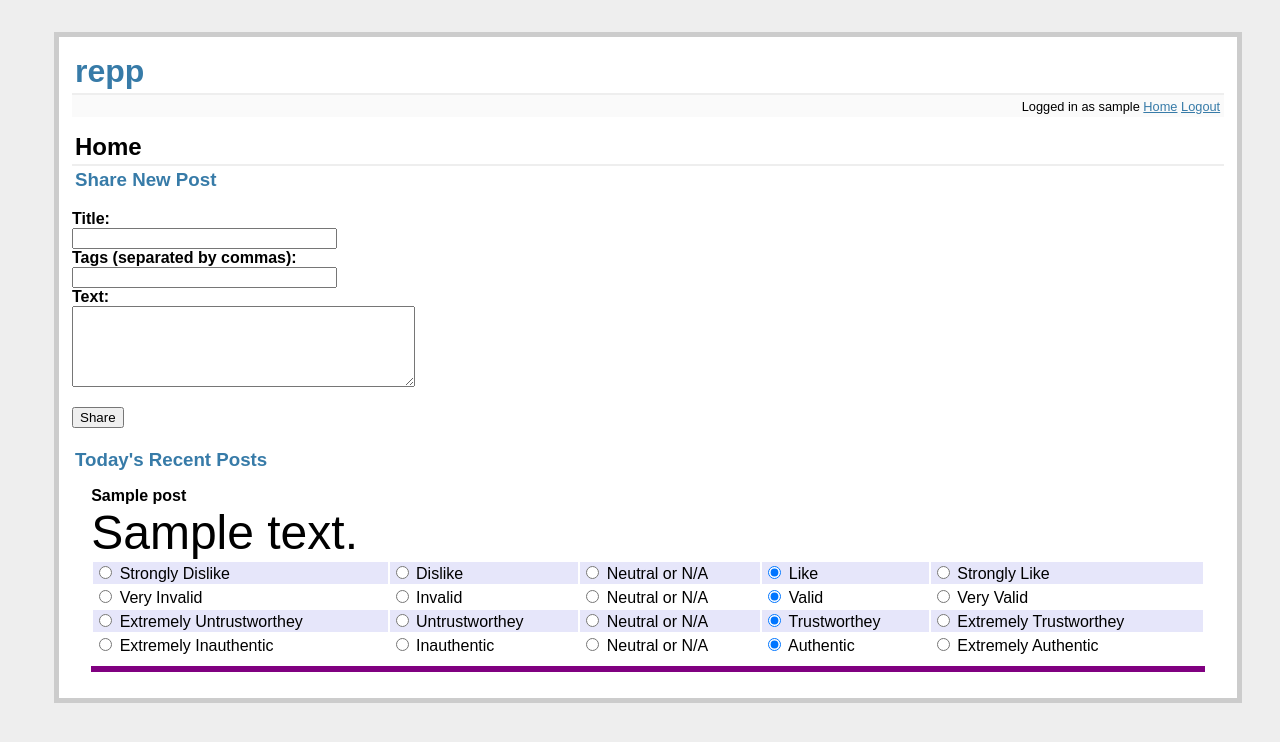
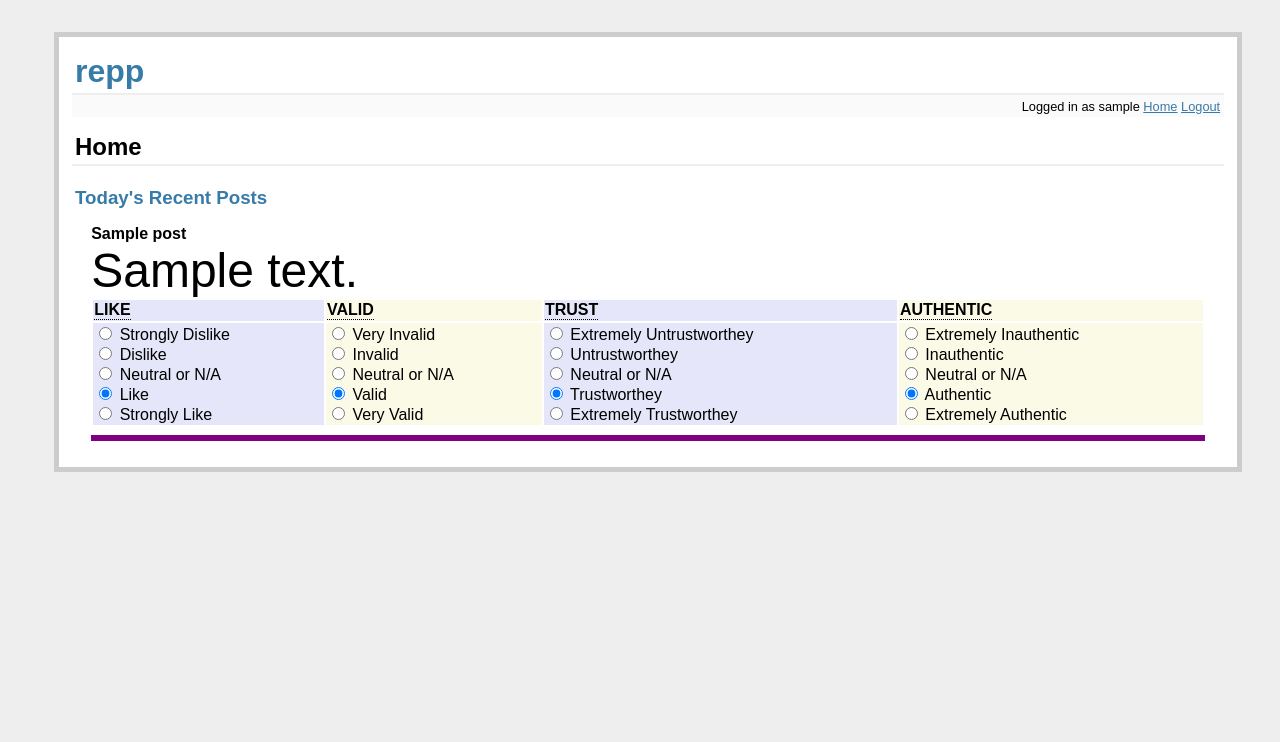
Before and after one commit to repp-dev/repp, a Flask app: template blog/templates/index.html in a window 1280 px wide. Shown: the top 742 px of the page. Run offline with Flask 2, Linux system fonts and the light colour scheme; the visitor is signed in with stand-in values (Sample User, id 1); the template is opened without the code that fills it: most values are stand-ins (such as "Sample title", 1, 10 or a date in 2020); some libraries are stand-ins or nearby versions.

Commit message:
tooltips and radio selectors

```diff
--- a/blog/__init__.py
+++ b/blog/__init__.py
@@ -1,6 +1,6 @@
 from .views import app
 from .models import graph
 
-graph.schema.create_uniqueness_constraint("User", "username")
-graph.schema.create_uniqueness_constraint("Tag", "name")
-graph.schema.create_uniqueness_constraint("Post", "id")
+#graph.schema.create_uniqueness_constraint("User", "username")
+#graph.schema.create_uniqueness_constraint("Tag", "name")
+#graph.schema.create_uniqueness_constraint("Post", "id")
--- a/blog/templates/display_posts.html
+++ b/blog/templates/display_posts.html
@@ -3,6 +3,32 @@
     <script type=text/javascript>
          $SCRIPT_ROOT = {{ request.script_root|tojson|safe }};
     </script>
+
+<style>
+.tooltip {
+    position: relative;
+    display: inline-block;
+    border-bottom: 1px dotted black;
+}
+
+.tooltip .tooltiptext {
+    visibility: hidden;
+    width: 300px;
+    background-color: black;
+    color: #fff;
+    text-align: center;
+    border-radius: 6px;
+    padding: 5px 0;
+
+    /* Position the tooltip */
+    position: absolute;
+    z-index: 1;
+}
+
+.tooltip:hover .tooltiptext {
+    visibility: visible;
+}
+</style>
 
   {% for row in posts %}
     <li>
@@ -15,13 +41,35 @@
     	<br>
 
     <table style="width:100%">
-      <tr style="background-color:#E6E6FA">
+  <tr>
+
+    <th style="background-color:#E6E6FA"><div class="tooltip">LIKE
+      <span class="tooltiptext">Sed ut perspiciatis unde omnis iste natus error sit voluptatem accusantium doloremque laudantium, totam rem aperiam, eaque ipsa quae ab illo inventore veritatis et quasi architecto beatae vitae dicta sunt explicabo. Nemo enim ipsam voluptatem quia voluptas sit aspernatur aut odit aut fugit, sed quia consequuntur magni dolores eos qui ratione voluptatem sequi nesciunt. Neque porro quisquam est, qui dolorem ipsum quia dolor sit amet, consectetur, adipisci velit, sed quia non numquam eius modi tempora incidunt ut labore et dolore magnam aliquam quaerat voluptatem. Ut enim ad minima veniam, quis nostrum exercitationem ullam corporis suscipit laboriosam, nisi ut aliquid ex ea commodi consequatur? Quis autem vel eum iure reprehenderit qui in ea voluptate velit esse quam nihil molestiae consequatur, vel illum qui dolorem eum fugiat quo voluptas nulla pariatur?</span>
+        </div>
+    </th>
+
+    <th style="background-color:#fafae6"><div class="tooltip">VALID
+      <span class="tooltiptext">Sed ut perspiciatis unde omnis iste natus error sit voluptatem accusantium doloremque laudantium, totam rem aperiam, eaque ipsa quae ab illo inventore veritatis et quasi architecto beatae vitae dicta sunt explicabo. Nemo enim ipsam voluptatem quia voluptas sit aspernatur aut odit aut fugit, sed quia consequuntur magni dolores eos qui ratione voluptatem sequi nesciunt. Neque porro quisquam est, qui dolorem ipsum quia dolor sit amet, consectetur, adipisci velit, sed quia non numquam eius modi tempora incidunt ut labore et dolore magnam aliquam quaerat voluptatem. Ut enim ad minima veniam, quis nostrum exercitationem ullam corporis suscipit laboriosam, nisi ut aliquid ex ea commodi consequatur? Quis autem vel eum iure reprehenderit qui in ea voluptate velit esse quam nihil molestiae consequatur, vel illum qui dolorem eum fugiat quo voluptas nulla pariatur?</span>
+        </div></th>
+    <th style="background-color:#E6E6FA"><div class="tooltip">TRUST
+      <span class="tooltiptext">Sed ut perspiciatis unde omnis iste natus error sit voluptatem accusantium doloremque laudantium, totam rem aperiam, eaque ipsa quae ab illo inventore veritatis et quasi architecto beatae vitae dicta sunt explicabo. Nemo enim ipsam voluptatem quia voluptas sit aspernatur aut odit aut fugit, sed quia consequuntur magni dolores eos qui ratione voluptatem sequi nesciunt. Neque porro quisquam est, qui dolorem ipsum quia dolor sit amet, consectetur, adipisci velit, sed quia non numquam eius modi tempora incidunt ut labore et dolore magnam aliquam quaerat voluptatem. Ut enim ad minima veniam, quis nostrum exercitationem ullam corporis suscipit laboriosam, nisi ut aliquid ex ea commodi consequatur? Quis autem vel eum iure reprehenderit qui in ea voluptate velit esse quam nihil molestiae consequatur, vel illum qui dolorem eum fugiat quo voluptas nulla pariatur?</span>
+        </div>
+    </th>
+
+    <th style="background-color:#fafae6"><div class="tooltip">AUTHENTIC
+      <span class="tooltiptext">Sed ut perspiciatis unde omnis iste natus error sit voluptatem accusantium doloremque laudantium, totam rem aperiam, eaque ipsa quae ab illo inventore veritatis et quasi architecto beatae vitae dicta sunt explicabo. Nemo enim ipsam voluptatem quia voluptas sit aspernatur aut odit aut fugit, sed quia consequuntur magni dolores eos qui ratione voluptatem sequi nesciunt. Neque porro quisquam est, qui dolorem ipsum quia dolor sit amet, consectetur, adipisci velit, sed quia non numquam eius modi tempora incidunt ut labore et dolore magnam aliquam quaerat voluptatem. Ut enim ad minima veniam, quis nostrum exercitationem ullam corporis suscipit laboriosam, nisi ut aliquid ex ea commodi consequatur? Quis autem vel eum iure reprehenderit qui in ea voluptate velit esse quam nihil molestiae consequatur, vel illum qui dolorem eum fugiat quo voluptas nulla pariatur?</span>
+        </div>
+    </th>
+
+  </tr>
+      <tr>
+          <td style="background-color:#E6E6FA">
         <form>
-          <td><input name = "like{{row.post.id}}" type="radio" id="like_1_{{row.post.id}}" value="1"> Strongly Dislike</td>
-          <td><input name = "like{{row.post.id}}" type="radio" id="like_2_{{row.post.id}}" value="2"> Dislike</td>
-          <td><input name = "like{{row.post.id}}" type="radio" id="like_3_{{row.post.id}}" value="3"> Neutral or N/A</td>
-          <td><input name = "like{{row.post.id}}" type="radio" id="like_4_{{row.post.id}}" value="4"> Like</td>
-          <td><input name = "like{{row.post.id}}" type="radio" id="like_5_{{row.post.id}}" value="5"> Strongly Like</td>
+          <input name = "like{{row.post.id}}" type="radio" id="like_1_{{row.post.id}}" value="1"> Strongly Dislike<br>
+          <input name = "like{{row.post.id}}" type="radio" id="like_2_{{row.post.id}}" value="2"> Dislike<br>
+          <input name = "like{{row.post.id}}" type="radio" id="like_3_{{row.post.id}}" value="3"> Neutral or N/A<br>
+          <input name = "like{{row.post.id}}" type="radio" id="like_4_{{row.post.id}}" value="4"> Like<br>
+          <input name = "like{{row.post.id}}" type="radio" id="like_5_{{row.post.id}}" value="5"> Strongly Like
         </form>
         <script>
         $("#like_{{row.like.rating}}_{{row.post.id}}").prop("checked", true)
@@ -35,15 +83,15 @@
             return false;
           });
         </script>
-      </tr>
+        </td>
 
-      <tr>
+      <td style="background-color:#fafae6">
          <form>
-           <td> <input name = "validity{{row.post.id}}"  type="radio" id="valid_1_{{row.post.id}}" value="1"> Very Invalid</td>
-           <td> <input name = "validity{{row.post.id}}"  type="radio" id="valid_2_{{row.post.id}}" value="2"> Invalid</td>
-           <td> <input name = "validity{{row.post.id}}"  type="radio" id="valid_3_{{row.post.id}}" value="3"> Neutral or N/A</td>
-           <td> <input name = "validity{{row.post.id}}"  type="radio" id="valid_4_{{row.post.id}}" value="4"> Valid</td>
-           <td> <input name = "validity{{row.post.id}}"  type="radio" id="valid_5_{{row.post.id}}" value="5"> Very Valid</td>
+            <input name = "validity{{row.post.id}}"  type="radio" id="valid_1_{{row.post.id}}" value="1"> Very Invalid<br>
+            <input name = "validity{{row.post.id}}"  type="radio" id="valid_2_{{row.post.id}}" value="2"> Invalid<br>
+            <input name = "validity{{row.post.id}}"  type="radio" id="valid_3_{{row.post.id}}" value="3"> Neutral or N/A<br>
+            <input name = "validity{{row.post.id}}"  type="radio" id="valid_4_{{row.post.id}}" value="4"> Valid<br>
+            <input name = "validity{{row.post.id}}"  type="radio" id="valid_5_{{row.post.id}}" value="5"> Very Valid<br>
         </form>
         <script>
           $("#valid_{{row.valid.rating}}_{{row.post.id}}").prop("checked", true)
@@ -57,15 +105,15 @@
             return false;
           });
         </script>
-      </tr>
+      </td>
 
-      <tr style="background-color:#E6E6FA">
+      <td style="background-color:#E6E6FA">
          <form>
-           <td>   <input name = "trust{{row.post.id}}" type="radio" id="trust_1_{{row.post.id}}" value="1"> Extremely Untrustworthey</td>
-           <td>   <input name = "trust{{row.post.id}}" type="radio" id="trust_2_{{row.post.id}}" value="2"> Untrustworthey</td>
-           <td>   <input name = "trust{{row.post.id}}" type="radio" id="trust_3_{{row.post.id}}" value="3"> Neutral or N/A</td>
-           <td>   <input name = "trust{{row.post.id}}" type="radio" id="trust_4_{{row.post.id}}" value="4"> Trustworthey</td>
-           <td>   <input name = "trust{{row.post.id}}" type="radio" id="trust_5_{{row.post.id}}" value="5"> Extremely Trustworthey</td>
+              <input name = "trust{{row.post.id}}" type="radio" id="trust_1_{{row.post.id}}" value="1"> Extremely Untrustworthey<br>
+              <input name = "trust{{row.post.id}}" type="radio" id="trust_2_{{row.post.id}}" value="2"> Untrustworthey<br>
+              <input name = "trust{{row.post.id}}" type="radio" id="trust_3_{{row.post.id}}" value="3"> Neutral or N/A<br>
+              <input name = "trust{{row.post.id}}" type="radio" id="trust_4_{{row.post.id}}" value="4"> Trustworthey<br>
+              <input name = "trust{{row.post.id}}" type="radio" id="trust_5_{{row.post.id}}" value="5"> Extremely Trustworthey
          </form>
          <script>
          $("#trust_{{row.trust.rating}}_{{row.post.id}}").prop("checked", true)
@@ -79,15 +127,15 @@
             return false;
           });
         </script>
-      </tr>
+      </td>
 
-      <tr>
+      <td style="background-color:#fafae6">
         <form>
-          <td>   <input name = "authenticity{{row.post.id}}" type="radio" id="authenticity_1_{{row.post.id}}" value="1"> Extremely Inauthentic</td>
-          <td>   <input name = "authenticity{{row.post.id}}" type="radio" id="authenticity_2_{{row.post.id}}" value="2"> Inauthentic</td>
-          <td>   <input name = "authenticity{{row.post.id}}" type="radio" id="authenticity_3_{{row.post.id}}" value="3"> Neutral or N/A</td>
-          <td>   <input name = "authenticity{{row.post.id}}" type="radio" id="authenticity_4_{{row.post.id}}" value="4"> Authentic</td>
-          <td>   <input name = "authenticity{{row.post.id}}" type="radio" id="authenticity_5_{{row.post.id}}" value="5"> Extremely Authentic</td>
+             <input name = "authenticity{{row.post.id}}" type="radio" id="authenticity_1_{{row.post.id}}" value="1"> Extremely Inauthentic<br>
+             <input name = "authenticity{{row.post.id}}" type="radio" id="authenticity_2_{{row.post.id}}" value="2"> Inauthentic<br>
+             <input name = "authenticity{{row.post.id}}" type="radio" id="authenticity_3_{{row.post.id}}" value="3"> Neutral or N/A<br>
+             <input name = "authenticity{{row.post.id}}" type="radio" id="authenticity_4_{{row.post.id}}" value="4"> Authentic<br>
+             <input name = "authenticity{{row.post.id}}" type="radio" id="authenticity_5_{{row.post.id}}" value="5"> Extremely Authentic
         </form>
         <script>
         $("#authenticity_{{row.authenticity.rating}}_{{row.post.id}}").prop("checked", true)
@@ -101,6 +149,7 @@
             return false;
           });
         </script>
+      </td>
       </tr>
 
     </table>
--- a/blog/templates/index.html
+++ b/blog/templates/index.html
@@ -4,7 +4,7 @@
 <h2>Home</h2>
   {% if session.username %}
 
-  {% if true %}
+  {% if false %}
     <h3>Share New Post</h3>
     <form action="{{ url_for('add_post') }}" method="post">
         <dl>
```
